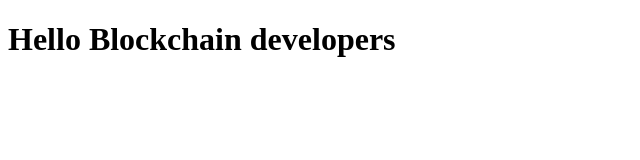
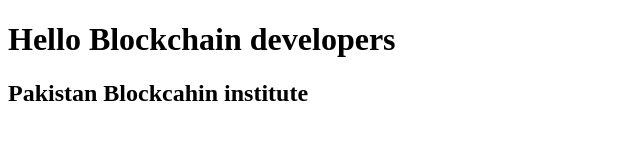
Before and after one commit to shoaibsultann/MyFirstBlockchainProject, a plain HTML site: page index.html in a window 1280 px wide. Shown: the whole page, without its empty margins (0-640 px from the left). Drawn offline with Linux system fonts and the light colour scheme.

Commit message:
h2 added

```diff
--- a/index.html
+++ b/index.html
@@ -7,5 +7,6 @@
 </head>
 <body>
   <h1>Hello Blockchain developers</h1>
+  <h2>Pakistan Blockcahin institute</h2>
 </body>
 </html>
```
